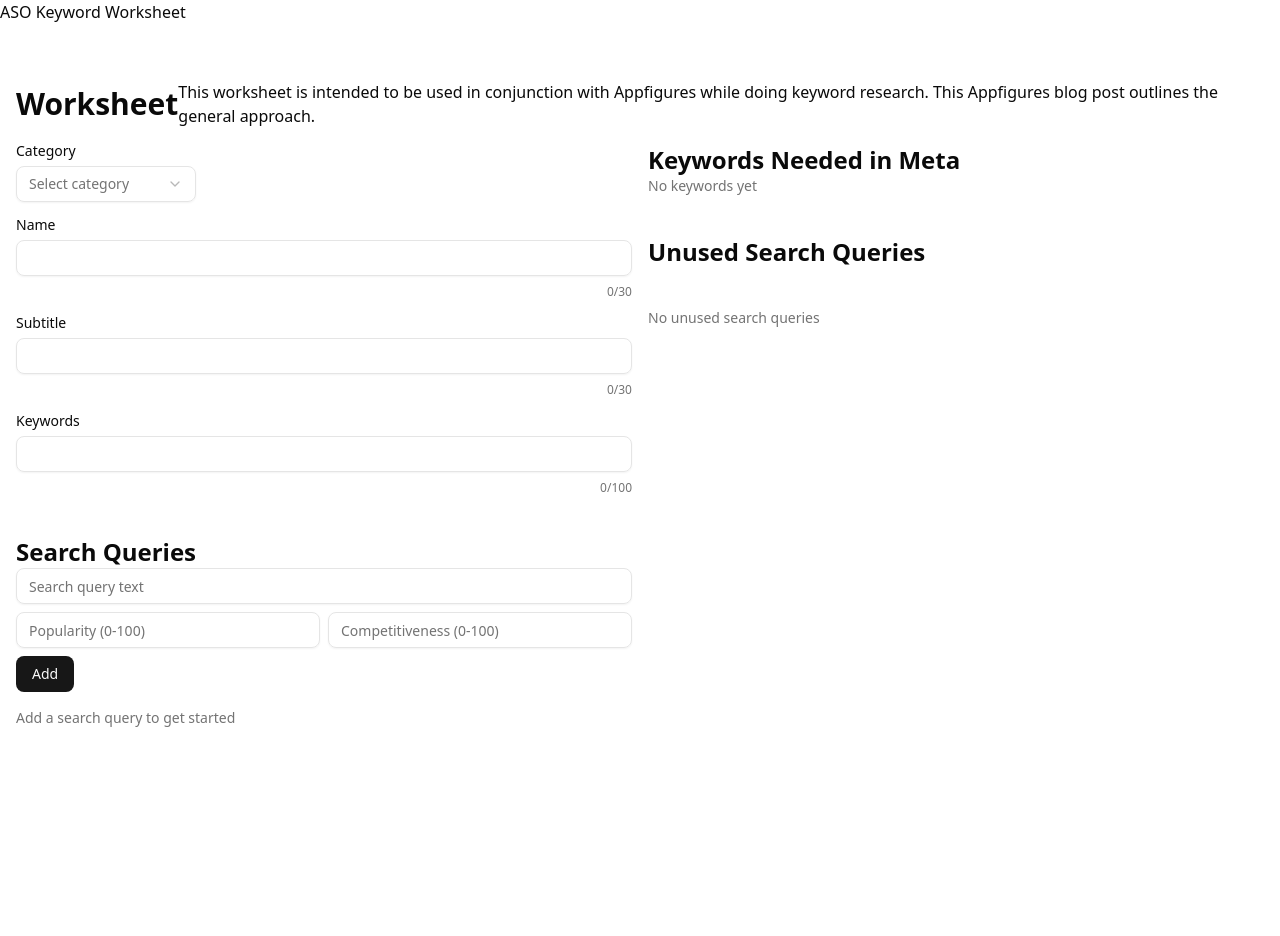
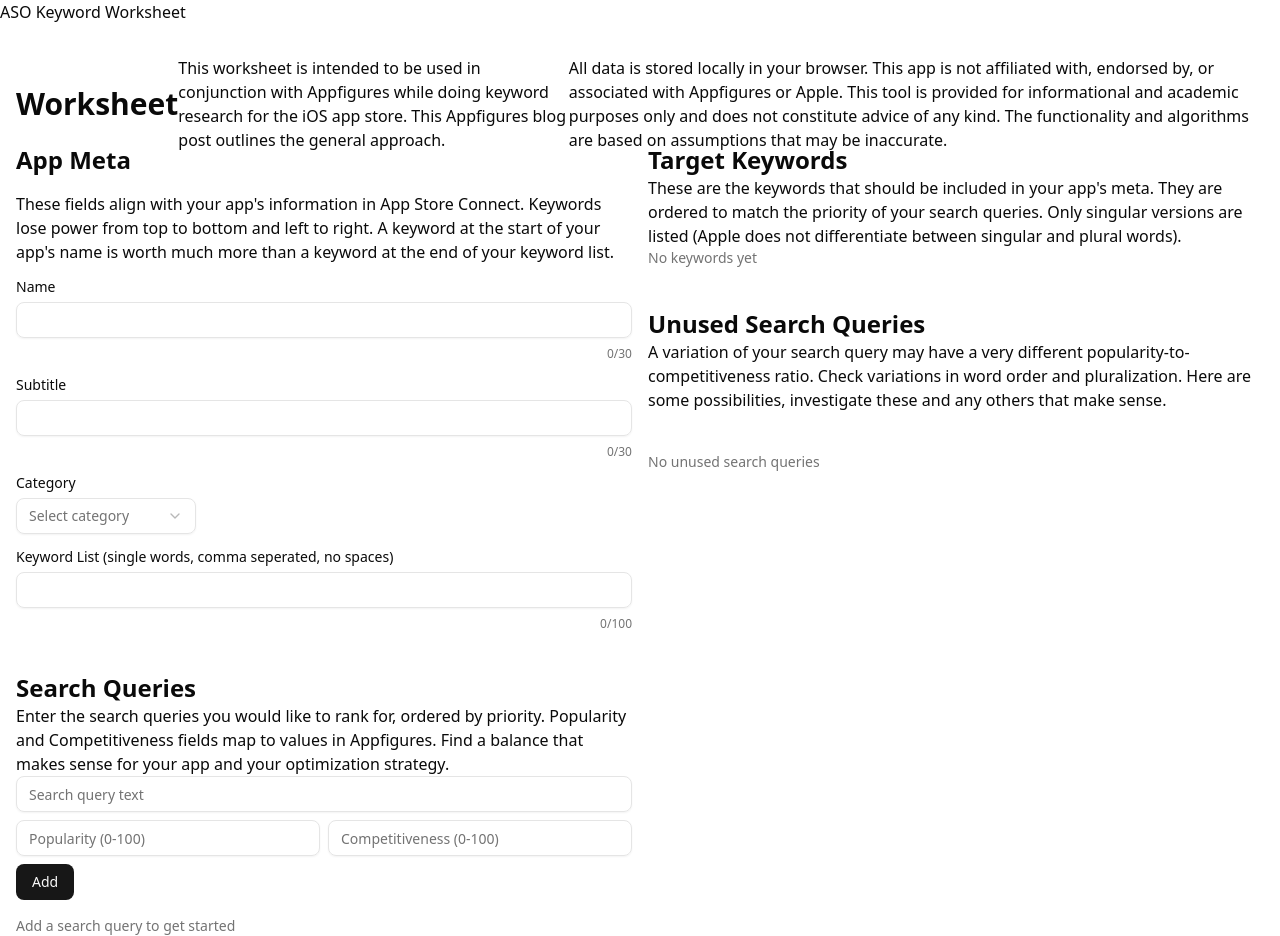
Before and after one commit to rbenj/aso-keyword-worksheet, a React (Vite) app: page / in a window 1280 px wide. Before the commit the page ends 800 px from the top, so only its background shows below. Built offline with nearby package versions, Linux system fonts and the light colour scheme.

Commit message:
Added content and instructions

```diff
--- a/src/App.tsx
+++ b/src/App.tsx
@@ -1103,7 +1103,11 @@ function App() {
           </h1>
 
           <p>
-            This worksheet is intended to be used in conjunction with Appfigures while doing keyword research. This <a href="https://appfigures.com/resources/guides/which-keywords-to-optimize-for" target="_blank">Appfigures blog post</a> outlines the general approach.
+            This worksheet is intended to be used in conjunction with Appfigures while doing keyword research for the iOS app store. This <a href="https://appfigures.com/resources/guides/which-keywords-to-optimize-for" target="_blank">Appfigures blog post</a> outlines the general approach.
+          </p>
+
+          <p>
+            All data is stored locally in your browser. This app is not affiliated with, endorsed by, or associated with Appfigures or Apple. This tool is provided for informational and academic purposes only and does not constitute advice of any kind. The functionality and algorithms are based on assumptions that may be inaccurate.
           </p>
         </div>
 
@@ -1112,6 +1116,40 @@ function App() {
           <div className="flex-1 flex flex-col gap-10">
             {/* Meta */}
             <div className="flex flex-col gap-4">
+              <h2>
+                App Meta
+              </h2>
+
+              <p>
+                These fields align with your app's information in App Store Connect. Keywords lose power from top to bottom and left to right. A keyword at the start of your app's name is worth much more than a keyword at the end of your keyword list.
+              </p>
+
+              <div className="space-y-2">
+                <Label htmlFor="metaTitle">Name</Label>
+                <Input
+                  id="metaTitle"
+                  value={metaName}
+                  onChange={e => setMetaName(e.target.value)}
+                  maxLength={30}
+                />
+                <div className="text-xs text-muted-foreground text-right">
+                  {metaName.length}/30
+                </div>
+              </div>
+
+              <div className="space-y-2">
+                <Label htmlFor="metaSubTitle">Subtitle</Label>
+                <Input
+                  id="metaSubTitle"
+                  value={metaSubtitle}
+                  onChange={e => setMetaSubtitle(e.target.value)}
+                  maxLength={30}
+                />
+                <div className="text-xs text-muted-foreground text-right">
+                  {metaSubtitle.length}/30
+                </div>
+              </div>
+
               <div className="space-y-2">
                 <Label htmlFor="category">Category</Label>
                 <Select value={selectedCategory} onValueChange={handleCategoryChange}>
@@ -1147,33 +1185,7 @@ function App() {
               )}
 
               <div className="space-y-2">
-                <Label htmlFor="metaTitle">Name</Label>
-                <Input
-                  id="metaTitle"
-                  value={metaName}
-                  onChange={e => setMetaName(e.target.value)}
-                  maxLength={30}
-                />
-                <div className="text-xs text-muted-foreground text-right">
-                  {metaName.length}/30
-                </div>
-              </div>
-
-              <div className="space-y-2">
-                <Label htmlFor="metaSubTitle">Subtitle</Label>
-                <Input
-                  id="metaSubTitle"
-                  value={metaSubtitle}
-                  onChange={e => setMetaSubtitle(e.target.value)}
-                  maxLength={30}
-                />
-                <div className="text-xs text-muted-foreground text-right">
-                  {metaSubtitle.length}/30
-                </div>
-              </div>
-
-              <div className="space-y-2">
-                <Label htmlFor="metaKeywords">Keywords</Label>
+                <Label htmlFor="metaKeywords">Keyword List (single words, comma seperated, no spaces)</Label>
                 <Input
                   id="metaKeywords"
                   value={metaKeywords}
@@ -1184,15 +1196,125 @@ function App() {
                   {metaKeywords.length}/100
                 </div>
               </div>
-
-              {/* Analysis Box */}
+            </div>
+
+            {/* Search Queries */}
+            <div>
+              <h2>
+                Search Queries
+              </h2>
+
+              <p>
+                Enter the search queries you would like to rank for, ordered by priority. Popularity and Competitiveness fields map to values in Appfigures. Find a balance that makes sense for your app and your optimization strategy.
+              </p>
+
+              {/* Search Queries Input */}
+              <div className="space-y-2">
+                <Input
+                  id="addSearchQueryText"
+                  onChange={e => setSearchQueryText(e.target.value)}
+                  placeholder="Search query text"
+                  value={searchQueryText}
+                />
+
+                <div className="flex gap-2">
+                  <Input
+                    id="addSearchQueryPopularity"
+                    type="number"
+                    min="0"
+                    max="100"
+                    onChange={e => setSearchQueryPopularity(e.target.value)}
+                    placeholder="Popularity (0-100)"
+                    value={searchQueryPopularity}
+                  />
+
+                  <Input
+                    id="addSearchQueryCompetitiveness"
+                    type="number"
+                    min="0"
+                    max="100"
+                    onChange={e => setSearchQueryCompetitiveness(e.target.value)}
+                    placeholder="Competitiveness (0-100)"
+                    value={searchQueryCompetitiveness}
+                  />
+                </div>
+
+                <Button id="addSearchQueryButton" onClick={handleAddSearchQuery}>
+                  Add
+                </Button>
+              </div>
+
+              {/* Search Queries items */}
+              <div className="mt-4 space-y-2">
+                <DndContext
+                  collisionDetection={closestCenter}
+                  onDragEnd={handleDragEnd}
+                  sensors={sensors}
+                >
+                  <SortableContext
+                    items={searchQueries.map(p => p.id)}
+                    strategy={verticalListSortingStrategy}
+                  >
+                    {searchQueries.map(searchQuery => (
+                      <SearchQueryItem
+                        key={searchQuery.id}
+                        searchQuery={searchQuery}
+                        onEdit={() => handleEditSearchQuery(searchQuery)}
+                        onDelete={() => handleDeleteSearchQuery(searchQuery.id)}
+                      />
+                    ))}
+                  </SortableContext>
+                </DndContext>
+
+                {searchQueries.length === 0 && (
+                  <p className="text-sm text-muted-foreground">
+                    Add a search query to get started
+                  </p>
+                )}
+              </div>
+            </div>
+          </div>
+
+          {/* Right col */}
+          <div className="flex-1 flex flex-col gap-10">
+            {/* Keywords */}
+            <div>
+              <h2>
+                Target Keywords
+              </h2>
+
+              <p>
+                These are the keywords that should be included in your app's meta. They are ordered to match the priority of your search queries. Only singular versions are listed (Apple does not differentiate between singular and plural words).
+              </p>
+
+              {/* Items */}
+              <div className="flex flex-wrap gap-2">
+                {keywords.length > 0 ? (
+                  keywords.map((keyword, index) => (
+                    <Badge
+                      key={index}
+                      className={satisfiedKeywords.has(keyword) ? 'bg-green-200' : ''}
+                    >
+                      {keyword}
+                    </Badge>
+                  ))
+                ) : (
+                  <p className="text-sm text-muted-foreground">
+                    No keywords yet
+                  </p>
+                )}
+              </div>
+
+              {/* Analysis */}
               {(metaName || metaSubtitle || metaKeywords || metaAnalysis.stopWords.size > 0 || metaAnalysis.wastedWords.size > 0 || metaAnalysis.duplicateKeywords.size > 0 || metaAnalysis.multiWordKeywords.size > 0 || metaAnalysis.pluralKeywords.size > 0 || metaAnalysis.wastedCharCount > 0 || /[A-Z]/.test(metaKeywords)) && (
-                <div className="p-4 border rounded bg-muted">
-                  <h3 className="font-semibold mb-4">Analysis</h3>
+                <div className="mt-10">
+                  <h2>Analysis</h2>
+
+                  <p>Use these signals to optimize your app's meta.</p>
 
                   {/* Preview Section */}
                   {(metaName || metaSubtitle || metaKeywords) && (
-                    <div className="mb-4 space-y-2">
+                    <div className="mb-4 space-y-2 mt-4">
                       <h4 className="text-sm font-medium mb-2">Preview:</h4>
                       {metaName && (
                         <div className="text-sm">
@@ -1214,7 +1336,7 @@ function App() {
 
                   {/* Analysis Section */}
                   {(metaAnalysis.stopWords.size > 0 || metaAnalysis.wastedWords.size > 0 || metaAnalysis.duplicateKeywords.size > 0 || metaAnalysis.multiWordKeywords.size > 0 || metaAnalysis.pluralKeywords.size > 0 || metaAnalysis.wastedCharCount > 0 || /[A-Z]/.test(metaKeywords)) && (
-                    <div className="space-y-3">
+                    <div className="space-y-3 mt-4">
                       {/[A-Z]/.test(metaKeywords) && (
                         <div className="flex items-center gap-2 p-2 bg-yellow-100 border border-yellow-300 rounded">
                           <AlertTriangle className="h-4 w-4 text-yellow-600 flex-shrink-0" />
@@ -1295,117 +1417,18 @@ function App() {
               )}
             </div>
 
-            {/* Search Queries */}
-            <div>
-              <h2>
-                Search Queries
-              </h2>
-
-              {/* Search Queries Input */}
-              <div className="space-y-2">
-                <Input
-                  id="addSearchQueryText"
-                  onChange={e => setSearchQueryText(e.target.value)}
-                  placeholder="Search query text"
-                  value={searchQueryText}
-                />
-
-                <div className="flex gap-2">
-                  <Input
-                    id="addSearchQueryPopularity"
-                    type="number"
-                    min="0"
-                    max="100"
-                    onChange={e => setSearchQueryPopularity(e.target.value)}
-                    placeholder="Popularity (0-100)"
-                    value={searchQueryPopularity}
-                  />
-
-                  <Input
-                    id="addSearchQueryCompetitiveness"
-                    type="number"
-                    min="0"
-                    max="100"
-                    onChange={e => setSearchQueryCompetitiveness(e.target.value)}
-                    placeholder="Competitiveness (0-100)"
-                    value={searchQueryCompetitiveness}
-                  />
-                </div>
-
-                <Button id="addSearchQueryButton" onClick={handleAddSearchQuery}>
-                  Add
-                </Button>
-              </div>
-
-              {/* Search Queries items */}
-              <div className="mt-4 space-y-2">
-                <DndContext
-                  collisionDetection={closestCenter}
-                  onDragEnd={handleDragEnd}
-                  sensors={sensors}
-                >
-                  <SortableContext
-                    items={searchQueries.map(p => p.id)}
-                    strategy={verticalListSortingStrategy}
-                  >
-                    {searchQueries.map(searchQuery => (
-                      <SearchQueryItem
-                        key={searchQuery.id}
-                        searchQuery={searchQuery}
-                        onEdit={() => handleEditSearchQuery(searchQuery)}
-                        onDelete={() => handleDeleteSearchQuery(searchQuery.id)}
-                      />
-                    ))}
-                  </SortableContext>
-                </DndContext>
-
-                {searchQueries.length === 0 && (
-                  <p className="text-sm text-muted-foreground">
-                    Add a search query to get started
-                  </p>
-                )}
-              </div>
-            </div>
-          </div>
-
-          {/* Right col */}
-          <div className="flex-1 flex flex-col gap-10">
-            {/* Keywords */}
-            <div>
-              <h2>
-                Keywords Needed in Meta
-              </h2>
-
-              {/* Items */}
-              <div className="flex flex-wrap gap-2">
-                {keywords.length > 0 ? (
-                  keywords.map((keyword, index) => (
-                    <Badge
-                      key={index}
-                      className={satisfiedKeywords.has(keyword) ? 'bg-green-200' : ''}
-                    >
-                      {keyword}
-                    </Badge>
-                  ))
-                ) : (
-                  <p className="text-sm text-muted-foreground">
-                    No keywords yet
-                  </p>
-                )}
-              </div>
-            </div>
-
             {/* Rank Comparison Chart */}
             {keywords.length > 0 && (
               <div>
                 <h2>
-                  Keyword Rank Comparison
+                  Keyword Effeciency
                 </h2>
+
                 <Card>
                   <CardHeader>
-                    <CardTitle>Ideal vs Owned Rank</CardTitle>
+                    <CardTitle>Ideal vs Actual</CardTitle>
                     <CardDescription>
-                      Compare the ideal keyword order with the actual order in meta fields
+                      Keywords lose power top to bottom and left to right.
                     </CardDescription>
                   </CardHeader>
                   <CardContent>
@@ -1494,6 +1517,10 @@ function App() {
               <h2>
                 Unused Search Queries
               </h2>
+
+              <p>
+                A variation of your search query may have a very different popularity-to-competitiveness ratio. Check variations in word order and pluralization. Here are some possibilities, investigate these and any others that make sense.
+              </p>
             </div>
 
             {/* Items */}
```
